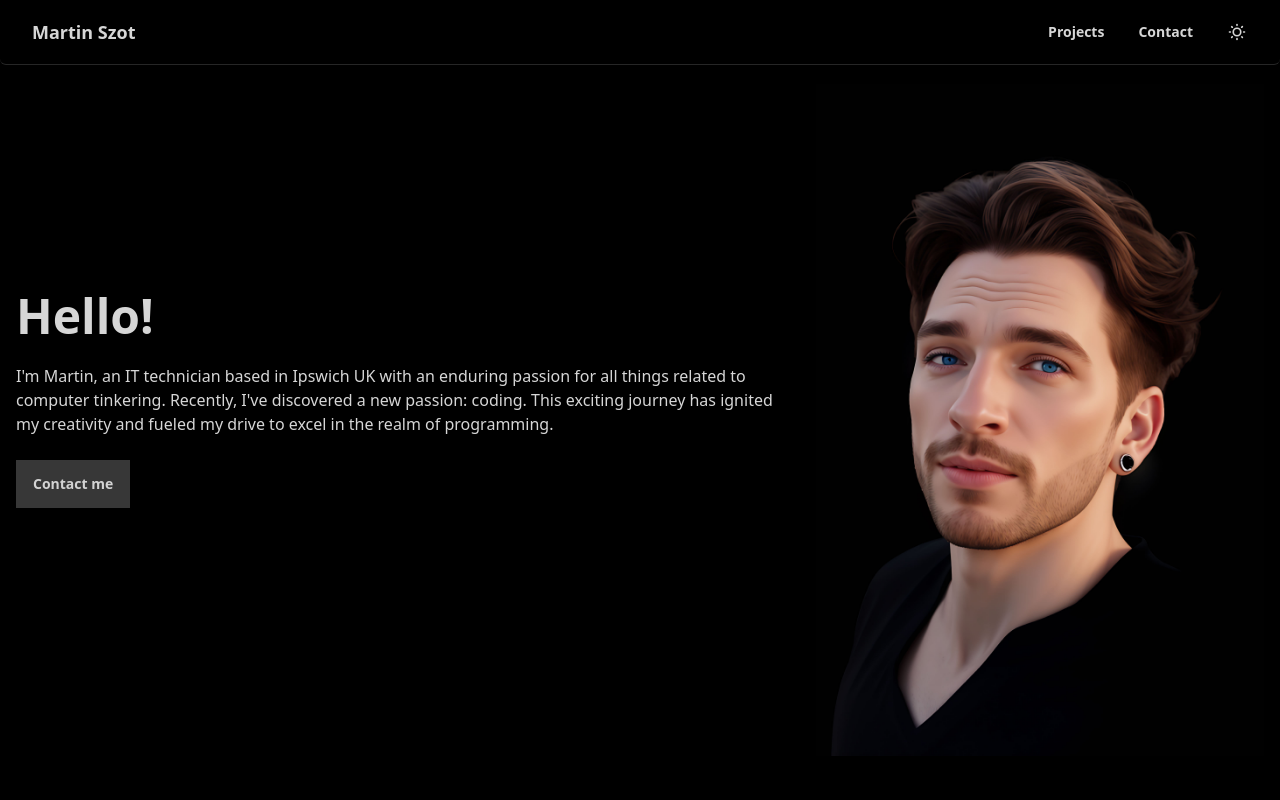
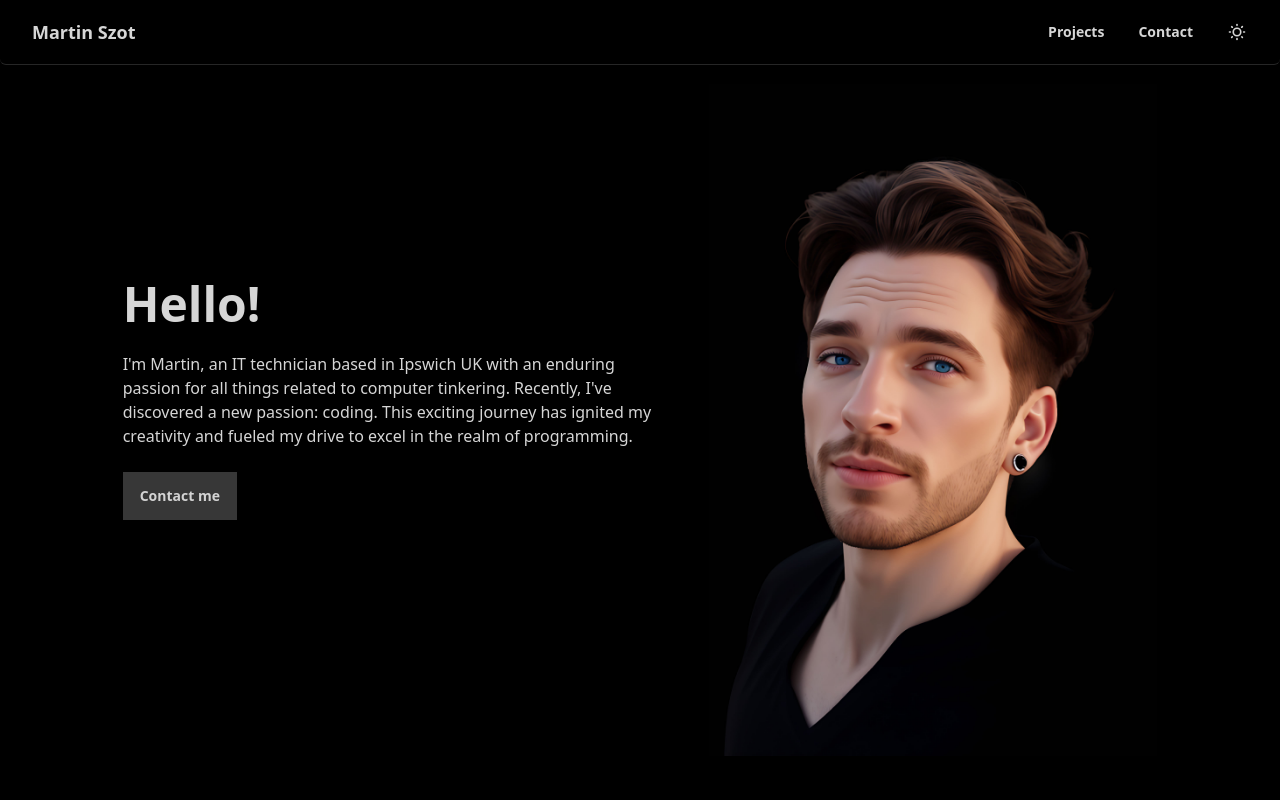
Before and after one commit to MSzoot/Portfolio, a React (Vite) app: page / in a window 1280 px wide. Shown: the top 800 px of the page. Built offline with nearby package versions, Linux system fonts and the light colour scheme.

Commit message:
fixed width on desktop

```diff
--- a/src/components/hero.jsx
+++ b/src/components/hero.jsx
@@ -2,7 +2,7 @@ import msphoto from "../imgs/msv1.jpeg";
 /* eslint-disable react/no-unescaped-entities */
 export default function Hero() {
   return (
-    <div className="hero min-h-screen bg-base-100">
+    <div className="hero mx-auto min-h-screen bg-base-100 lg:w-10/12">
       <div className="hero-content flex-col-reverse gap-10 text-center md:text-left lg:flex-row">
         <div className="w-10/12">
           <h1 className="text-5xl font-bold">Hello!</h1>
```
